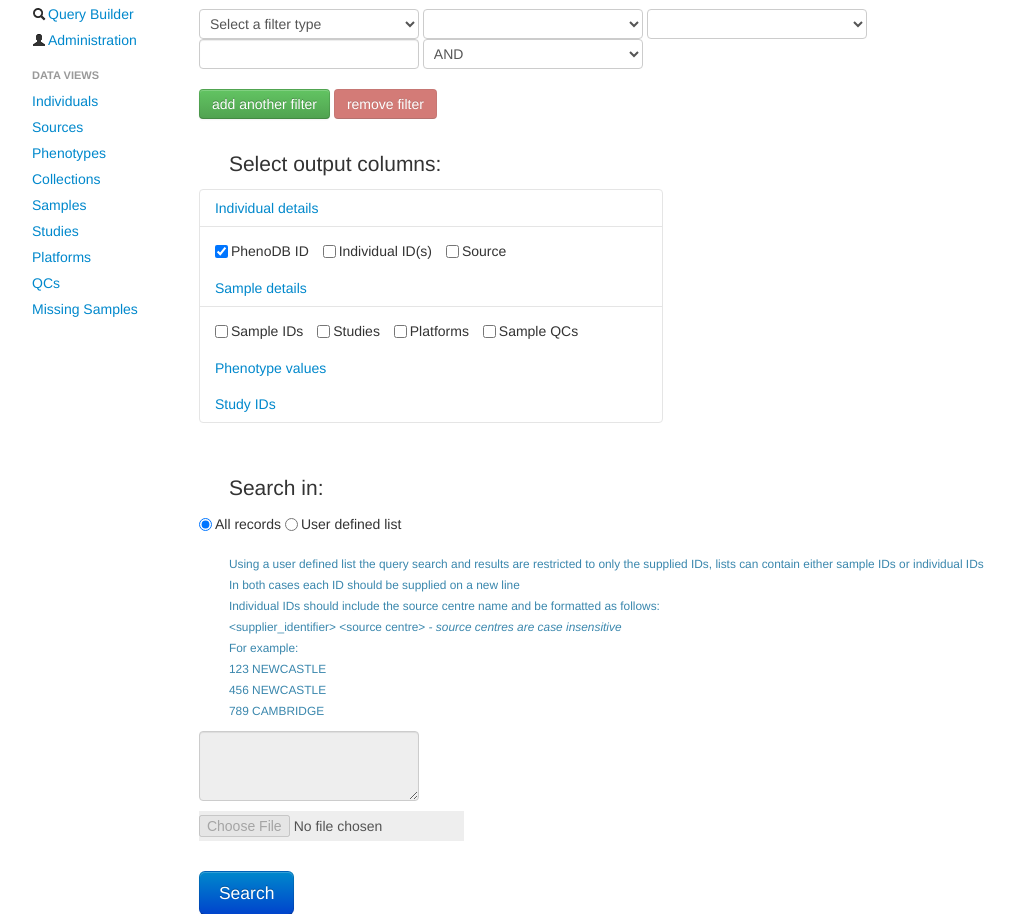
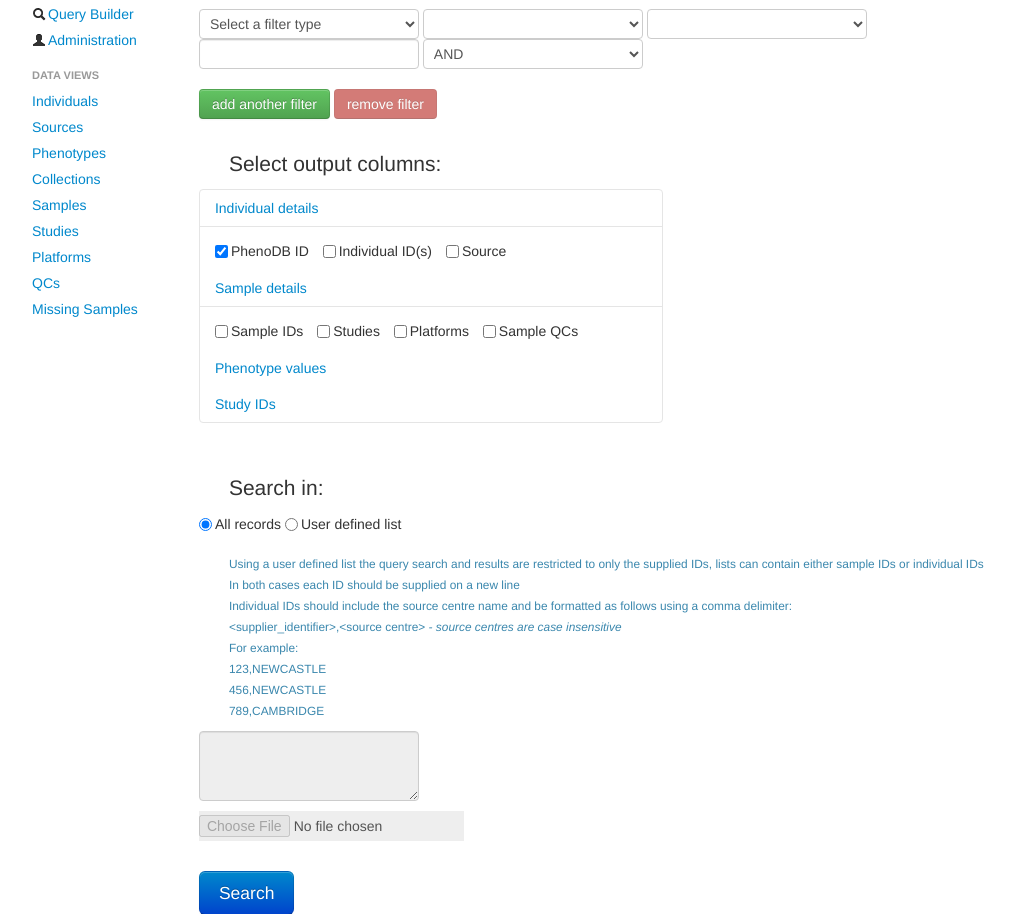
Before and after one commit to wtsi-medical-genomics/phenodb, a Django app: template templates/search/querybuilder.html in a window 1280 px wide. Shown: the part 113-1027 px from the top of the page, without its empty margins (3-1017 px from the left). Run offline with Django 3.2, Linux system fonts and the light colour scheme; the template is opened without the code that fills it, so the values that code supplies are empty; some libraries are stand-ins or nearby versions.

Commit message:
fixed issue #9

```diff
--- a/templates/search/querybuilder.html
+++ b/templates/search/querybuilder.html
@@ -344,12 +344,12 @@
 
 	<p class="text-info" style="margin-top: 0px;margin-bottom: 0px"><small>Using a user defined list the query search and results are restricted to only the supplied IDs, lists can contain either sample IDs or individual IDs</small></p>
 	<p class="text-info" style="margin-top: 0px;margin-bottom: 0px"><small>In both cases each ID should be supplied on a new line</small></p>
-	<p class="text-info" style="margin-top: 0px;margin-bottom: 0px"><small>Individual IDs should include the source centre name and be formatted as follows:</small></p>
-	<p class="text-info" style="margin-top: 0px;margin-bottom: 0px"><small>&ltsupplier_identifier&gt &ltsource centre&gt <em> - source centres are case insensitive</em></small></p>
+	<p class="text-info" style="margin-top: 0px;margin-bottom: 0px"><small>Individual IDs should include the source centre name and be formatted as follows using a comma delimiter:</small></p>
+	<p class="text-info" style="margin-top: 0px;margin-bottom: 0px"><small>&ltsupplier_identifier&gt,&ltsource centre&gt <em> - source centres are case insensitive</em></small></p>
 	<p class="text-info" style="margin-top: 0px;margin-bottom: 0px"><small>For example:</small></p>
-	<p class="text-info" style="margin-top: 0px;margin-bottom: 0px"><small>123 NEWCASTLE</small></p>
-	<p class="text-info" style="margin-top: 0px;margin-bottom: 0px"><small>456 NEWCASTLE</small></p>
-	<p class="text-info" style="margin-top: 0px;margin-bottom: 0px"><small>789 CAMBRIDGE</small></p>
+	<p class="text-info" style="margin-top: 0px;margin-bottom: 0px"><small>123,NEWCASTLE</small></p>
+	<p class="text-info" style="margin-top: 0px;margin-bottom: 0px"><small>456,NEWCASTLE</small></p>
+	<p class="text-info" style="margin-top: 0px;margin-bottom: 0px"><small>789,CAMBRIDGE</small></p>
 
 	<div class="row" style="margin-top: 10px;margin-bottom: 10px">
 		<div class="span9">
```
